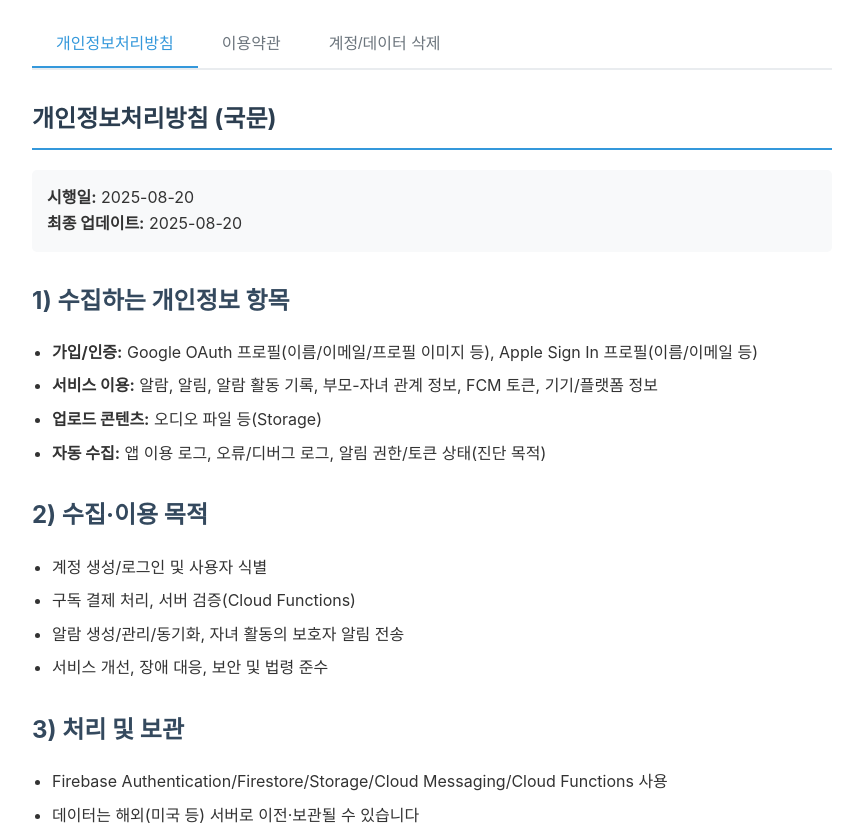
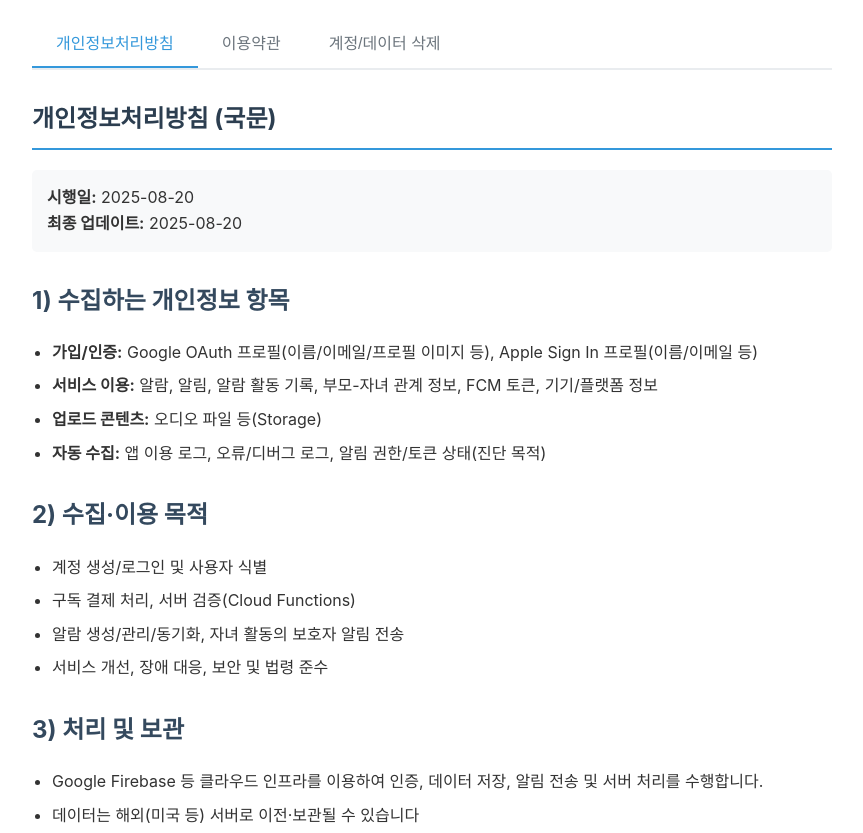
Before and after one commit to shareemotion1112/ppeumppeum.github.io, a plain HTML site: page index.html in a window 1280 px wide. Shown: the part 108-941 px from the top of the page, without its empty margins (208-1071 px from the left). Drawn offline with Linux system fonts and the light colour scheme.

Commit message:
기술스택을 단순하게 노출

```diff
--- a/index.html
+++ b/index.html
@@ -140,8 +140,7 @@
                 <h2>3) 처리 및 보관</h2>
                 <ul>
                     <li>
-                        Firebase Authentication/Firestore/Storage/Cloud
-                        Messaging/Cloud Functions 사용
+                        Google Firebase 등 클라우드 인프라를 이용하여 인증, 데이터 저장, 알림 전송 및 서버 처리를 수행합니다.
                     </li>
                     <li>
                         데이터는 해외(미국 등) 서버로 이전·보관될 수 있습니다
```
